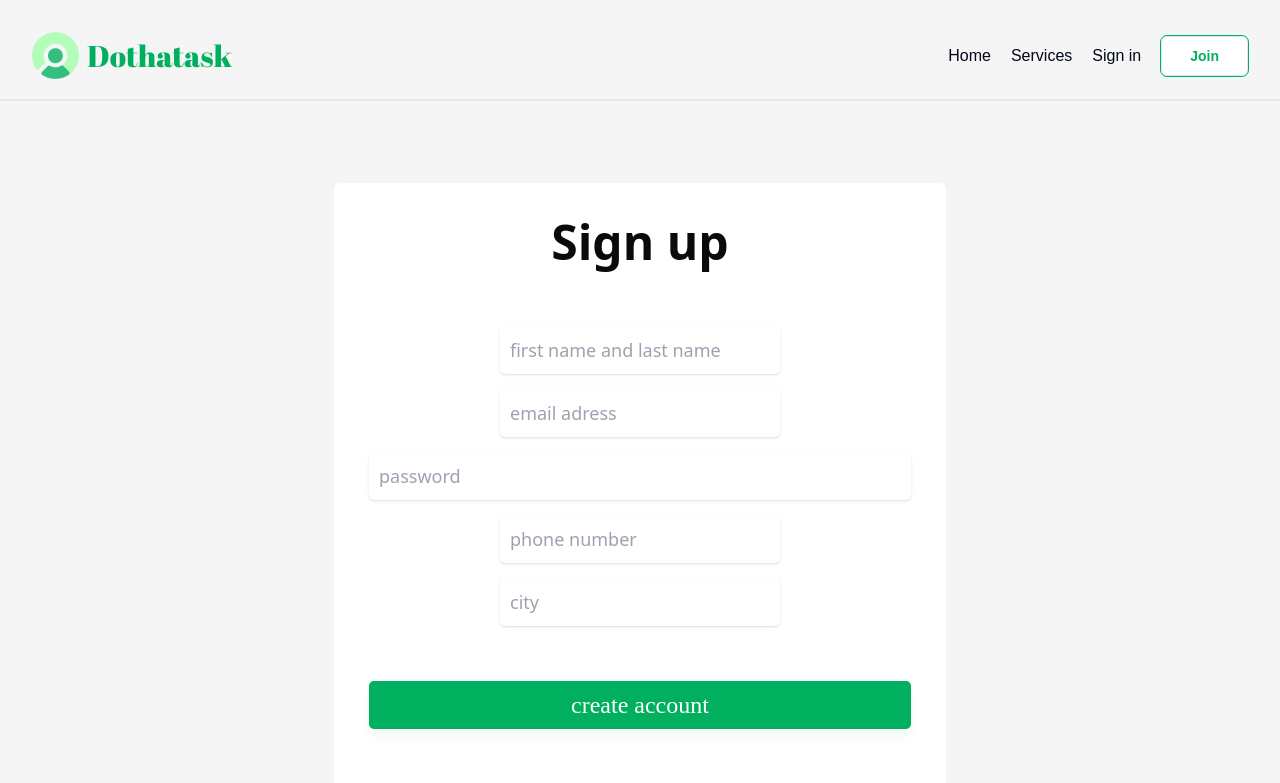
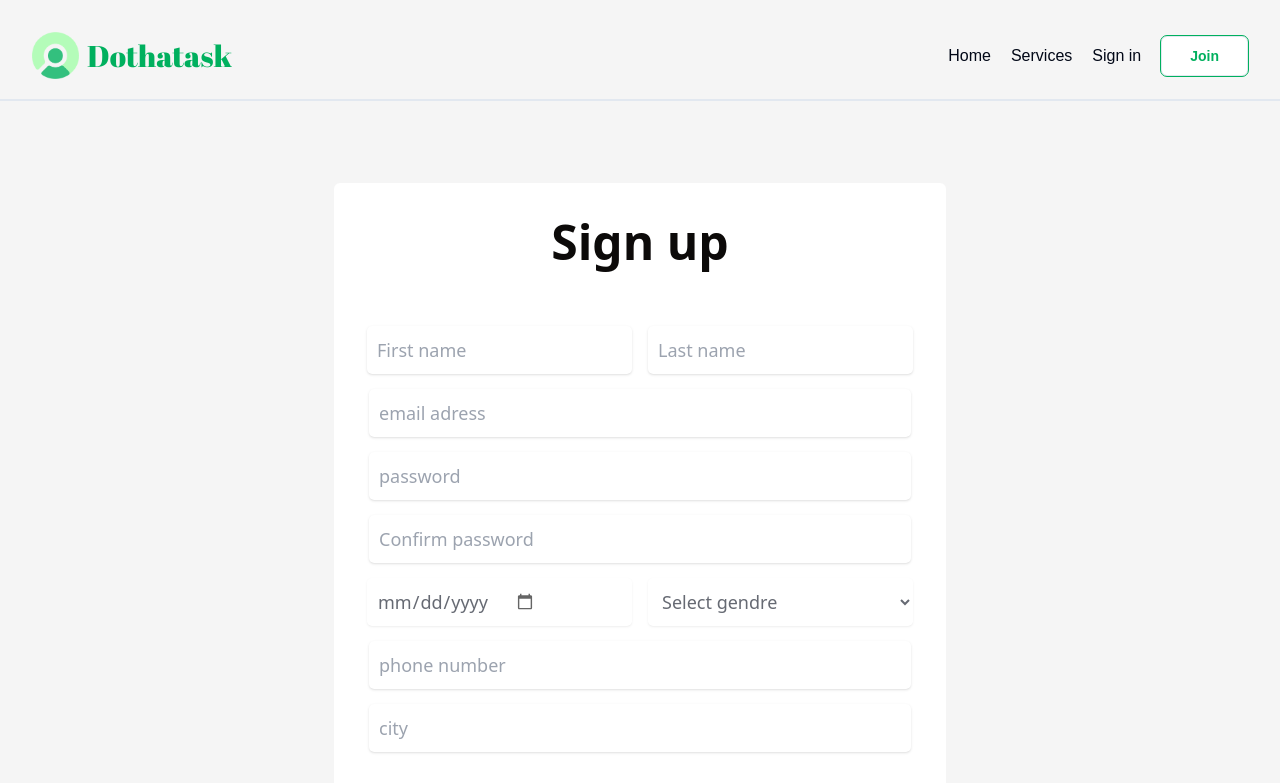
Before and after one commit to OthmanSALAHI/frontend-dothatask, a React (Vite) app: page /signup in a window 1280 px wide. Shown: the top 783 px of the page. Built offline with nearby package versions, Linux system fonts and the light colour scheme.

Commit message:
Refactor Signup form layout and add new fields

```diff
--- a/src/components/Auth/Signup.jsx
+++ b/src/components/Auth/Signup.jsx
@@ -19,39 +19,63 @@ function Signup() {
                 <div className="text-stone-950 lg:text-5xl md:text-3xl text-xl font-bold lg:mb-[40px]">Sign up</div>
                 <form onSubmit={handleSubmit(onsubmit)} className="flex-col justify-center items-center lg:gap-10 gap-5 flex">
                     <div className="flex-col justify-start items-start gap-[15px] flex">
-                        <input
-                            type="text"
-                            placeholder="first name and last name"
-                            {...register('fullname', { required: true })}
-                            className="custom-input-style"
-                        />
+                        <div className='flex gap-4'>
+                            <input
+                                type="text"
+                                placeholder="First name"
+                                {...register('firstname', { required: true })}
+                                className="custom-input-style lg:w-[265px] md:w-[235px] w-[105px]"
+                            />
+                            <input
+                                type="text"
+                                placeholder="Last name"
+                                {...register('lastname', { required: true })}
+                                className="custom-input-style lg:w-[265px] md:w-[235px] w-[105px]"
+                            />
+                        </div>
                         <input
                             type="email"
                             placeholder="email adress"
                             {...register('email', { required: true })}
-                            className="custom-input-style"
+                            className="custom-input-style lg:w-[542px] md:w-[480px] w-[225px]"
                         />
                         <input
                             type="password"
                             placeholder="password"
                             {...register('password', { required: true })}
-                            className="lg:w-[542px] md:w-[480px] w-[225px] h-12 p-2.5 md:text-lg text-md bg-white
-                                rounded-[5px] shadow justify-start items-center gap-[113px] inline-flex mx-auto" />
+                            className="lg:w-[542px] md:w-[480px] w-[225px] custom-input-style" />
+                        <input
+                            type="password"
+                            placeholder="Confirm password"
+                            {...register('confirmPassword', { required: true })}
+                            className="lg:w-[542px] md:w-[480px] w-[225px] custom-input-style" />
+                        <div className='flex gap-4'>
+                            <input
+                                type="date"
+                                {...register('dateNaissance', { required: true })}
+                                className="custom-input-style opacity-60 lg:w-[265px] md:w-[235px] w-[105px]"
+                            />
+                            <select {...register('gendre', { required: true })}  className="custom-input-style lg:w-[265px] md:w-[235px] w-[105px] opacity-60">
+                                <option value="null">Select gendre</option>
+                                <option value="Male">Male</option>
+                                <option value="Female">Female</option>
+                            </select>
+                        </div>
                         <input
                             type="number"
                             placeholder="phone number"
                             {...register('phone', { required: true })}
-                            className="custom-input-style"
+                            className="custom-input-style lg:w-[542px] md:w-[480px] w-[225px]"
                         />
                         <input
                             type="text"
                             placeholder="city"
                             {...register('city', { required: true })}
-                            className="custom-input-style"
+                            className="custom-input-style lg:w-[542px] md:w-[480px] w-[225px]"
                         />
                         <div
                             className="custom-button-style">
-                            <button type='submit' className="text-white md:text-2xl text-xl font-medium font-['Ubuntu']">create account</button>
+                            <button type='submit' className="text-white md:text-2xl text-xl font-medium font-Ubuntu">create account</button>
                         </div>
                     </div>
                     <div className="lg:w-[542px] md:w-[480px] w-[225px] h-12 p-2.5 bg-white rounded-[5px] text-center justify-center items-center mb-[35px] gap-[19px] inline-flex">
```
